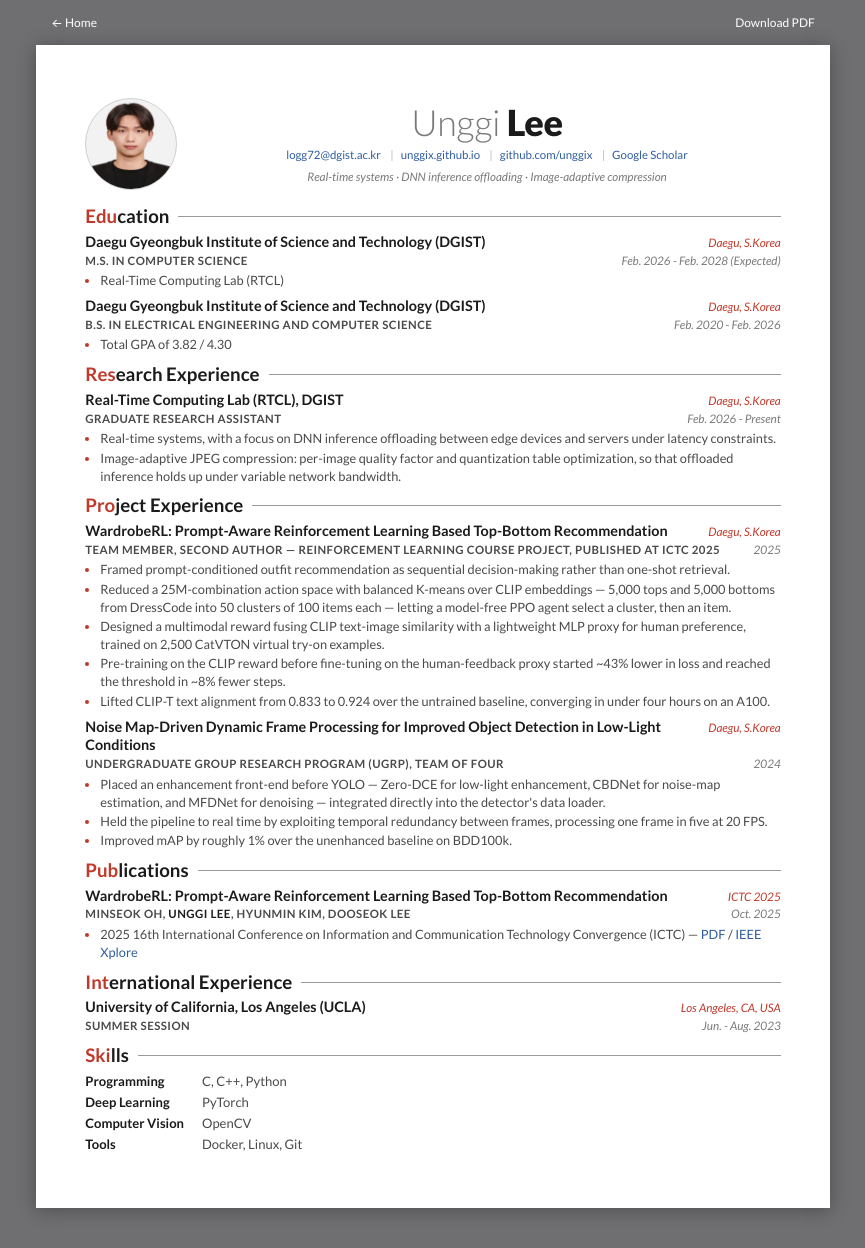
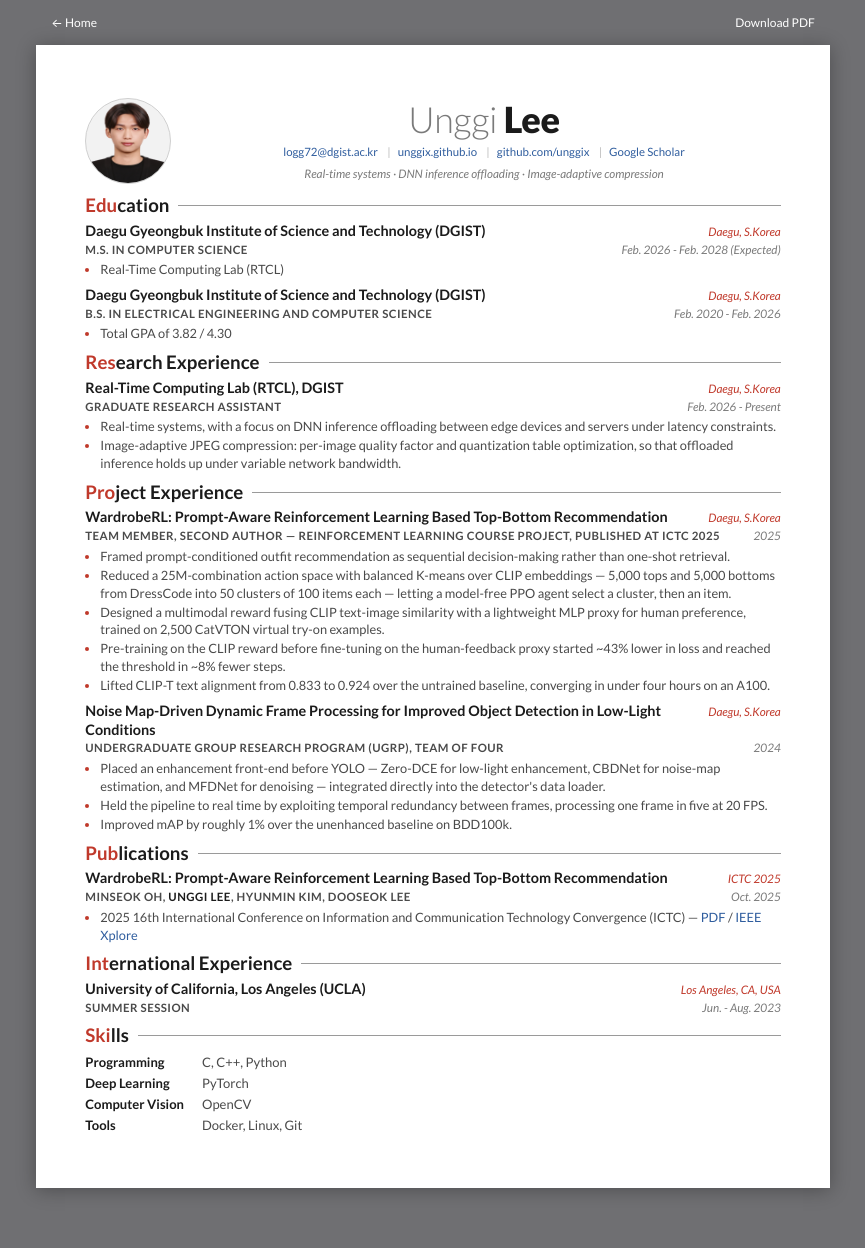
Before and after one commit to unggix/unggix.github.io, a Jekyll site: the page built from _pages/cv.md, in a window 1280 px wide. Shown: the whole page, without its empty margins (207-1072 px from the left). Built offline with Jekyll 4.4.1, drawn with Linux system fonts in a browser that asks for light colours.

Commit message:
Fit the CV sheet onto one page
Skills split across the page break with a single row left over.

Co-Authored-By: Claude Opus 5 (1M context) <noreply@anthropic.com>

```diff
--- a/assets/css/cv.css
+++ b/assets/css/cv.css
@@ -51,13 +51,13 @@ a:hover { text-decoration: underline; }
   display: flex;
   align-items: center;
   gap: 16px;
-  padding-bottom: 6px;
+  padding-bottom: 2px;
 }
 
 .head__photo {
   flex: none;
-  width: 92px;
-  height: 92px;
+  width: 86px;
+  height: 86px;
   border-radius: 50%;
   object-fit: cover;
   object-position: center 12%;
@@ -92,7 +92,7 @@ a:hover { text-decoration: underline; }
 
 /* ---------- sections ---------- */
 
-.sec { margin-top: 10px; }
+.sec { margin-top: 9px; }
 
 .sec__title {
   display: flex;
@@ -157,7 +157,7 @@ a:hover { text-decoration: underline; }
   padding-left: 15px;
 }
 .entry__bullets li {
-  margin-bottom: 1.5px;
+  margin-bottom: 1px;
   font-size: 9.6pt;
   color: var(--muted);
   line-height: 1.4;
@@ -166,7 +166,7 @@ a:hover { text-decoration: underline; }
 
 /* ---------- skills ---------- */
 
-.skills { border-collapse: collapse; }
+.skills { border-collapse: collapse; break-inside: avoid; }
 .skills th {
   text-align: left;
   vertical-align: top;
@@ -198,7 +198,7 @@ a:hover { text-decoration: underline; }
 
   a { color: var(--link) !important; }
 
-  .sec { break-inside: auto; margin-top: 11px; }
+  .sec { break-inside: auto; margin-top: 8px; }
   .sec__title { break-after: avoid; }
   .entry { break-inside: avoid; }
 }
```
Also changed, not shown: 1 other file.
